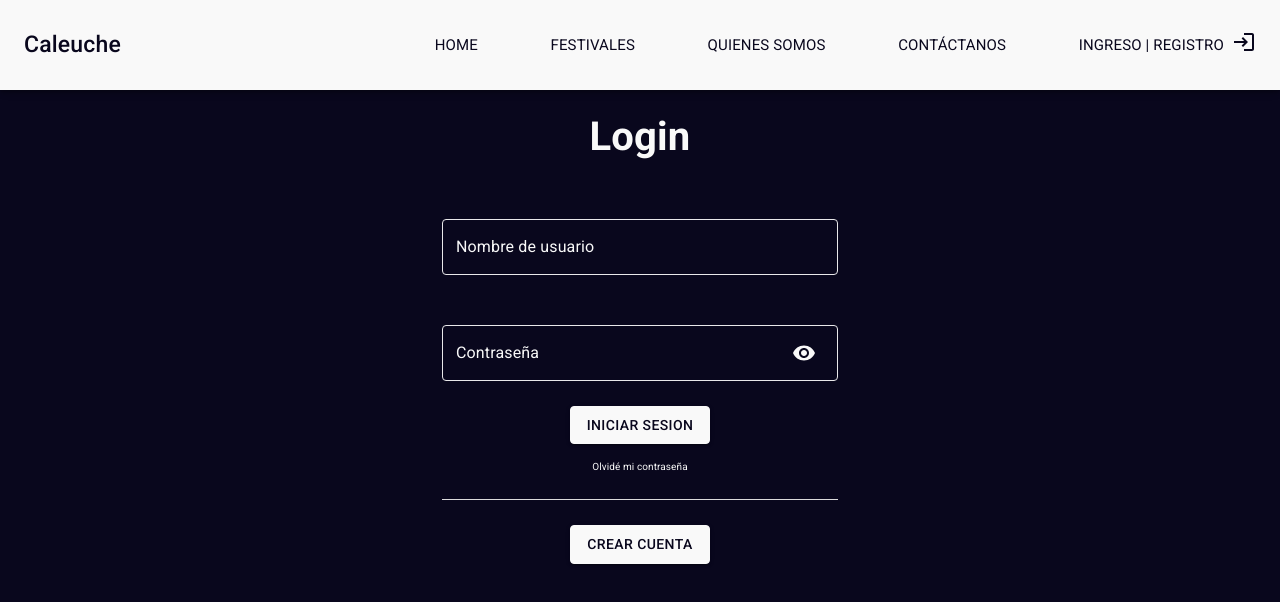
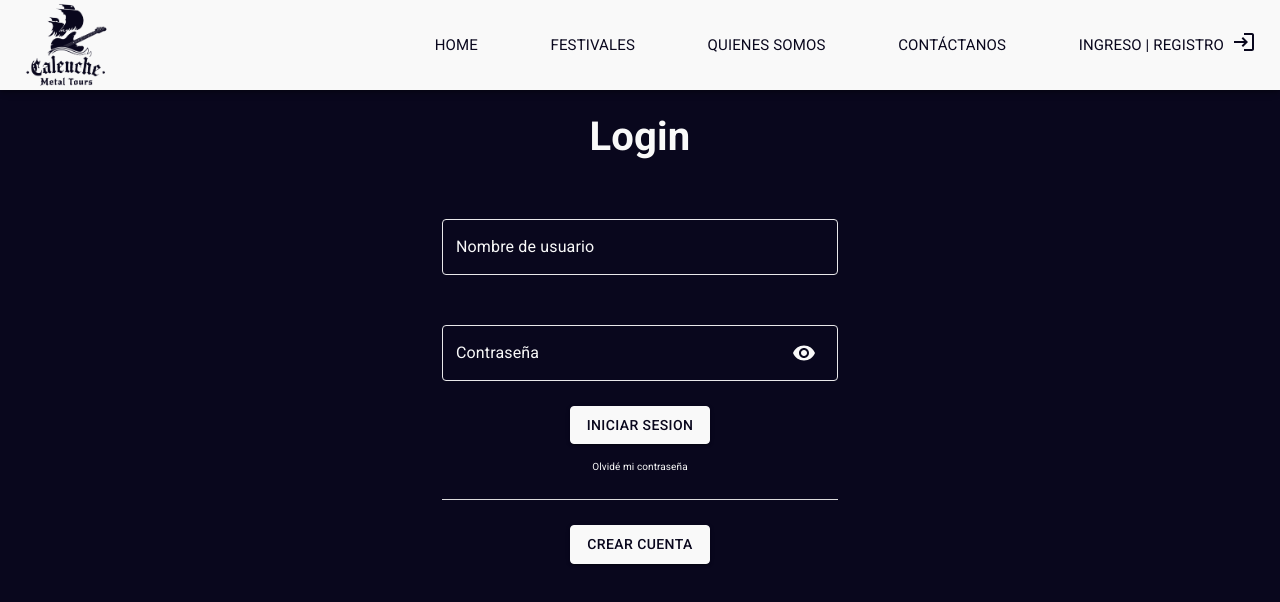
Before and after one commit to Pj85rC/CaleucheMT, a React (Vite) app: page /login in a window 1280 px wide. Shown: the top 602 px of the page. Built offline with nearby package versions, Linux system fonts and the light colour scheme; no server answers.

Commit message:
feat(Navbar): Add logo

```diff
--- a/src/components/Cards/FestivalCard.jsx
+++ b/src/components/Cards/FestivalCard.jsx
@@ -13,7 +13,6 @@ import { AuthContext } from "../../context/AuthContext";
 import { FavoritesContext } from "../../context/FavContext";
 import { addFavorite, removeFavorite } from "../../api/favorites";
 import { CustomButton } from "../CustomButton";
-
 import FavoriteBorderIcon from "@mui/icons-material/FavoriteBorder";
 import FavoriteIcon from "@mui/icons-material/Favorite";
 
--- a/src/layout/Navbar/Navbar.jsx
+++ b/src/layout/Navbar/Navbar.jsx
@@ -11,10 +11,10 @@ import {
   IconButton,
   Stack,
   Toolbar,
-  Typography,
 } from "@mui/material";
 import MenuIcon from "@mui/icons-material/Menu";
 import navLinks from "./navLinks";
+import logo_blue from "/public/logo_blue.png";
 
 const Navbar = () => {
   const [open, setOpen] = useState(false);
@@ -37,7 +37,6 @@ const Navbar = () => {
     <>
       <AppBar
         position="fixed"
-        sx={{ backgroundColor: "#F9F9F9", color: "#09071D", height: "90px" }}
       >
         <Toolbar sx={{ height: "100%", display: "flex", alignItems: "center" }}>
           <Grid container alignItems="center">
@@ -51,16 +50,8 @@ const Navbar = () => {
               >
                 <MenuIcon />
               </IconButton>
-              <Typography
-                className="title"
-                variant="h6"
-                fontSize="23px"
-                component={NavLink}
-                to="/"
-                sx={{ flexGrow: 1 }}
-              >
-                Caleuche
-              </Typography>
+              <img src={logo_blue} alt="Caleuche" style={{height: '90px'}} />
+
             </Grid>
 
             <Grid item xs={false} sm={9} md={8}>
```
Also changed, not shown: public/logo_blue.png (added).
